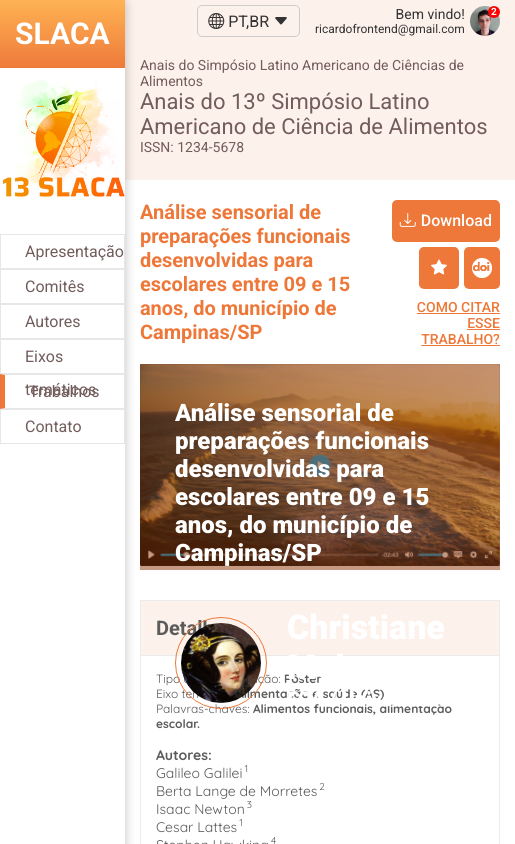
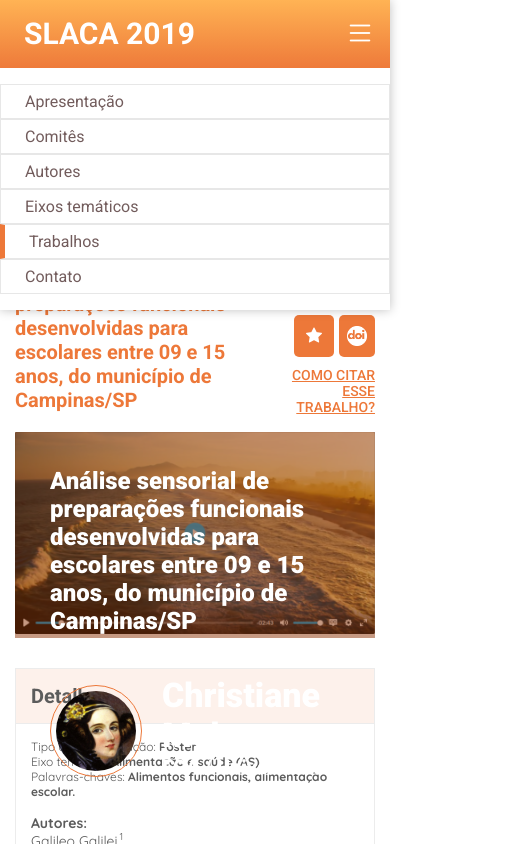
Before and after one commit to ricardomelogt/Chuva.Inc_SLACA2019, a JavaScript app: page / in a window 390 px wide. Shown: the top 844 px of the page, 515 px wide, since content can reach past the window. Built offline with nearby package versions, Linux system fonts and the light colour scheme; the HTML template or start-up script is replaced by a standard one.

Commit message:
Implementação do menu mobile

```diff
--- a/src/App.css
+++ b/src/App.css
@@ -41,3 +41,8 @@
 a {
   color: #ED7839;
 }
+
+
+.hidden {
+  display: none;
+}
--- a/src/Responsive.css
+++ b/src/Responsive.css
@@ -41,3 +41,42 @@
     }
 
 }
+
+@media (max-width: 768px) {
+
+    .page_root {
+        flex-direction: column;
+    }
+
+    /* sidebar */
+    .sidebar_container {
+        width: 100%;
+        position: fixed;
+        background-color: #FFFFFF;
+    }
+
+    .sidebar_container h1 {
+        padding-left: 24px;
+        text-align: left;
+        position: relative;
+    }
+
+    .sidebar_container h1 i {
+        display: inline;
+        position: absolute;
+        right: 0px;
+        top: -15px;
+        padding: 15px;
+    }
+
+    .sidebar_container img {
+        display: none;
+    }
+
+    /* header */
+
+    .header_container {
+        margin-top: 68px;
+    }
+
+}
--- a/src/components/Comments/Comments.css
+++ b/src/components/Comments/Comments.css
@@ -1,10 +1,6 @@
 .comments.panel_content {
     display: flex;
     flex-direction: column;
-}
-
-.hidden {
-    display: none;
 }
 
 /* add area */
--- a/src/components/Sidebar/Sidebar.css
+++ b/src/components/Sidebar/Sidebar.css
@@ -2,7 +2,7 @@
     width: 220px;
     box-shadow: 0px 0px 10px rgba(0, 0, 0, 0.25);
     position: relative;
-    z-index: 99;
+    z-index: 200;
 }
 
 .sidebar_container > div {
@@ -19,6 +19,10 @@
     margin: 0;
 
     color: #FFFFFF;
+}
+
+.sidebar_container h1 i {
+    display: none;
 }
 
 .sidebar_container img {
--- a/src/components/Sidebar/Sidebar.js
+++ b/src/components/Sidebar/Sidebar.js
@@ -2,17 +2,22 @@
 import Logo from '../../img/Logo.png';
 
 export const Sidebar = () => {
+
+    const toggleMenu = () => {
+        document.getElementById('sidebar_menu').classList.toggle('hidden');
+    }
+
     return(
         <aside className='sidebar_container'>
 
-            <div>
-                <h1>SLACA 2019</h1>
+            <div >
+                <h1>SLACA 2019 <i onClick={toggleMenu} className="bi bi-list"></i></h1>
             </div>
 
             <img alt='Logo SLACA 2019' src={Logo}/>
 
             <nav>
-                <ul>
+                <ul id="sidebar_menu">
                     <li>Apresentação</li>
                     <li>Comitês</li>
                     <li>Autores</li>
```
